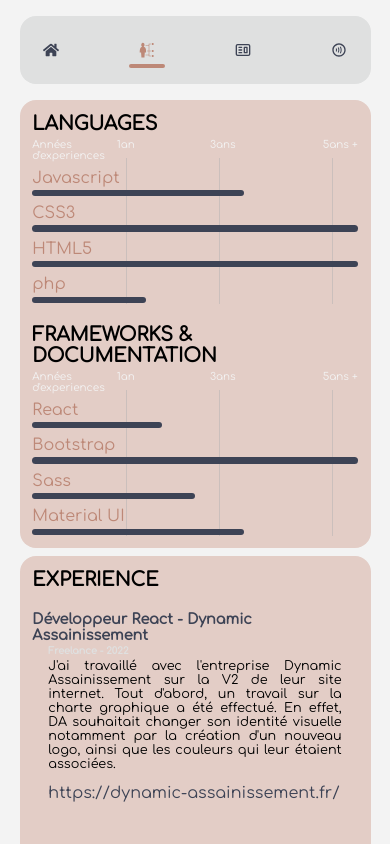
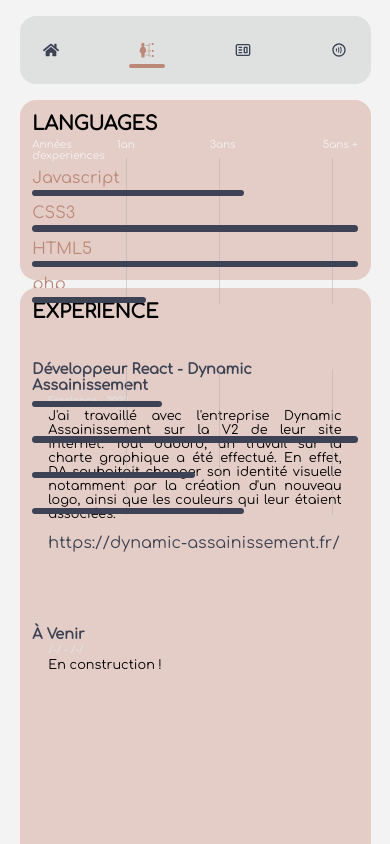
Before and after one commit to Mehdi-Filali/portfolio, a React (Create React App) app: page /web-portfolio/skills in a window 390 px wide. Shown: the top 844 px of the page. Built offline with nearby package versions, Linux system fonts and the light colour scheme.

Commit message:
responsive correction

```diff
--- a/src/styles/pages/_skills.scss
+++ b/src/styles/pages/_skills.scss
@@ -246,7 +246,7 @@
     .skillsContent {
       display: grid !important;
       grid-template-columns: 1fr !important;
-      grid-template-rows: 1fr 1fr 280px 200px !important;
+      grid-template-rows: 16% 54% 40% !important;
 
       .languages {
         grid-area: 1 !important;
```
Also changed, not shown: 6 other files (tests, documents, lock files or other folders).
